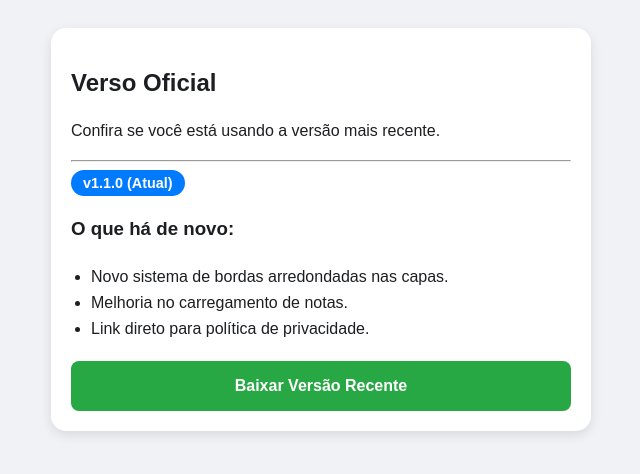
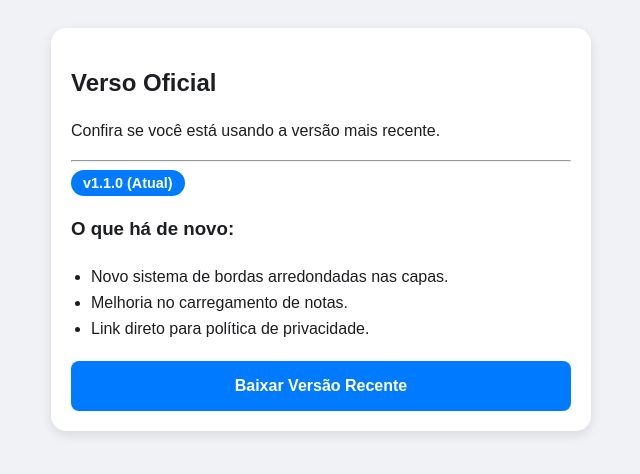
Before and after one commit to versooficialapp-collab/atualizacoes.verso, a plain HTML site: page index.html in a window 1280 px wide. Shown: the whole page, without its empty margins (319-959 px from the left). Drawn offline with Linux system fonts and the light colour scheme.

Commit message:
Atualizar o index.html

```diff
--- a/index.html
+++ b/index.html
@@ -10,7 +10,9 @@
         .version-tag { background: #007bff; color: white; padding: 5px 12px; border-radius: 20px; font-weight: bold; font-size: 0.9em; }
         h1 { font-size: 1.5em; margin-bottom: 10px; }
         .update-list { margin-top: 20px; padding-left: 20px; }
-        .btn-download { display: block; text-align: center; background: #28a745; color: white; text-decoration: none; padding: 12px; border-radius: 8px; margin-top: 20px; font-weight: bold; }
+        /* Botão alterado de verde (#28a745) para azul (#007bff) */
+        .btn-download { display: block; text-align: center; background: #007bff; color: white; text-decoration: none; padding: 12px; border-radius: 8px; margin-top: 20px; font-weight: bold; transition: background 0.3s; }
+        .btn-download:hover { background: #0056b3; } /* Tom um pouco mais escuro ao passar o dedo/mouse */
     </style>
 </head>
 <body>
```
